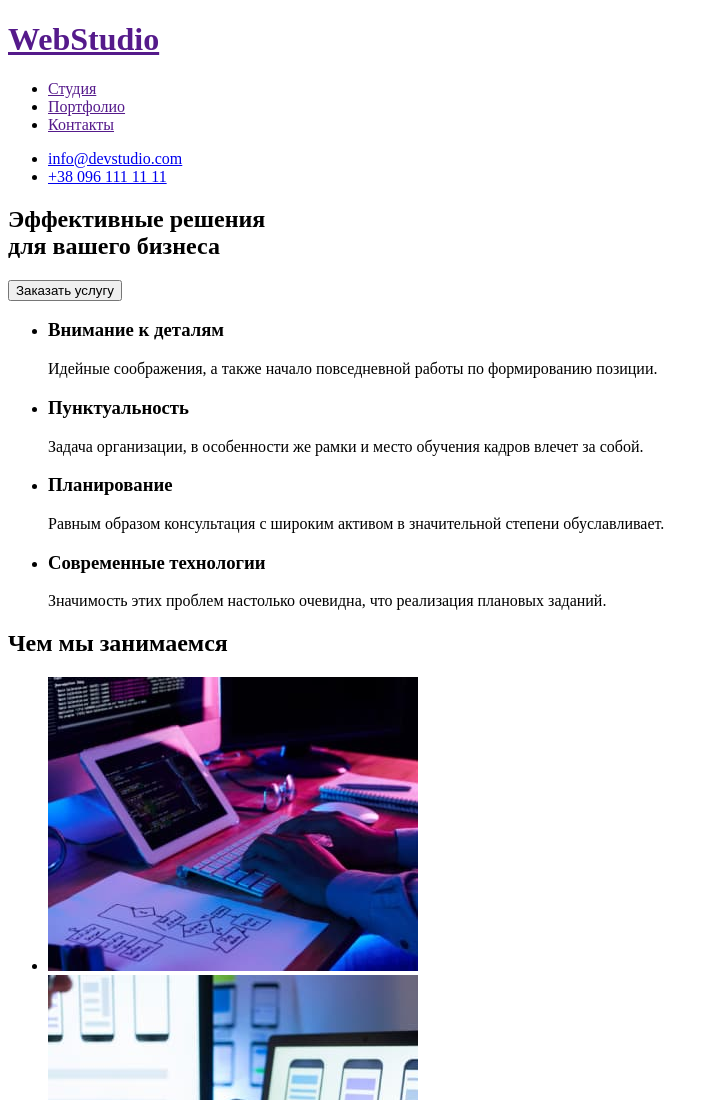
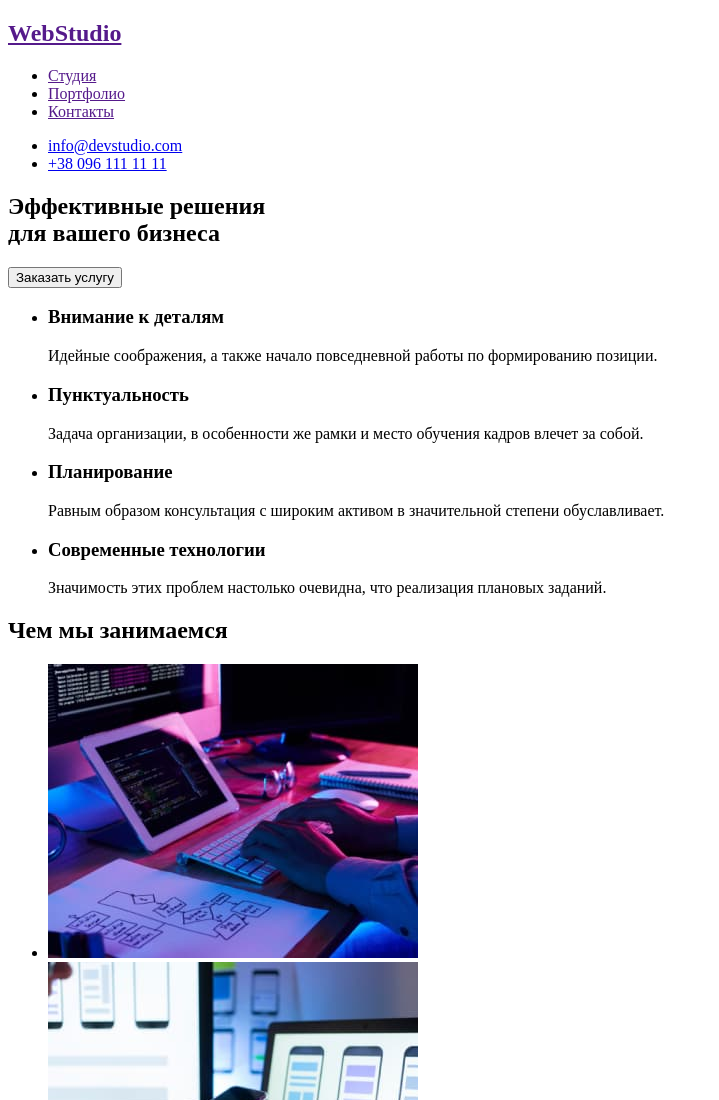
Before and after one commit to OlgaLisnychuk/goit-markup-hw-01, a plain HTML site: page index.html in a window 1280 px wide. Shown: the top 1100 px of the page, without its empty margins (0-719 px from the left). Drawn offline with Linux system fonts and the light colour scheme.

Commit message:
Update index.html
Зміна заголовка h1

```diff
--- a/index.html
+++ b/index.html
@@ -9,9 +9,9 @@
 <body>
 <!--site_header-->
     <header>
-        <h1>
-            <a href="">WebStudio</a>
-        </h1>
+        <h2>
+          <a href="">WebStudio</a>
+        </h2>
         <nav>
             <ul>
                 <li> <a href="">Студия</a></li>
@@ -32,7 +32,7 @@
     <div>
         <!--hero-->
         <section>
-            <h2>Эффективные решения <br> для вашего бизнеса</h2>
+            <h1>Эффективные решения <br> для вашего бизнеса</h1>
             <button type="button">Заказать услугу</button>
         </section>
     </div>
```
